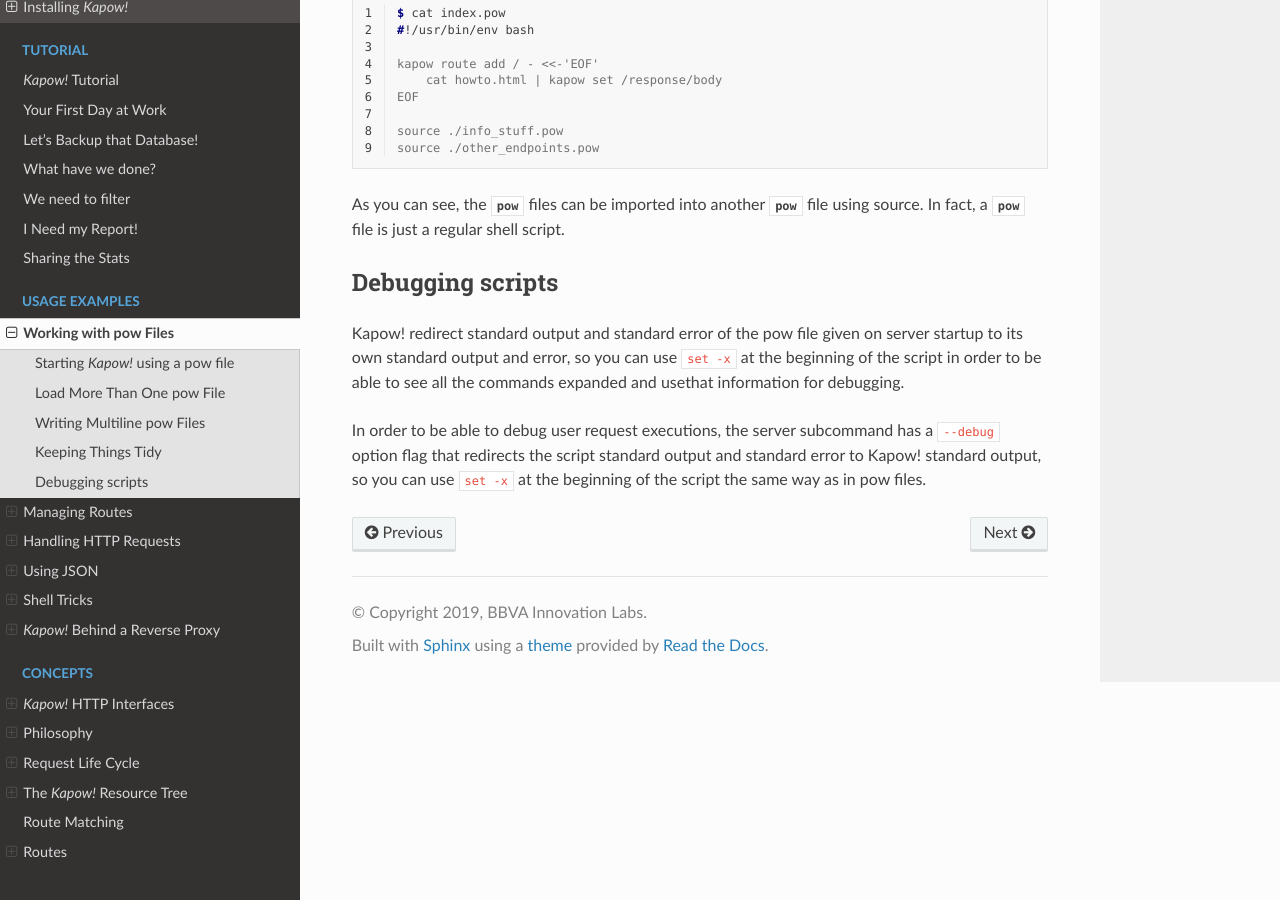
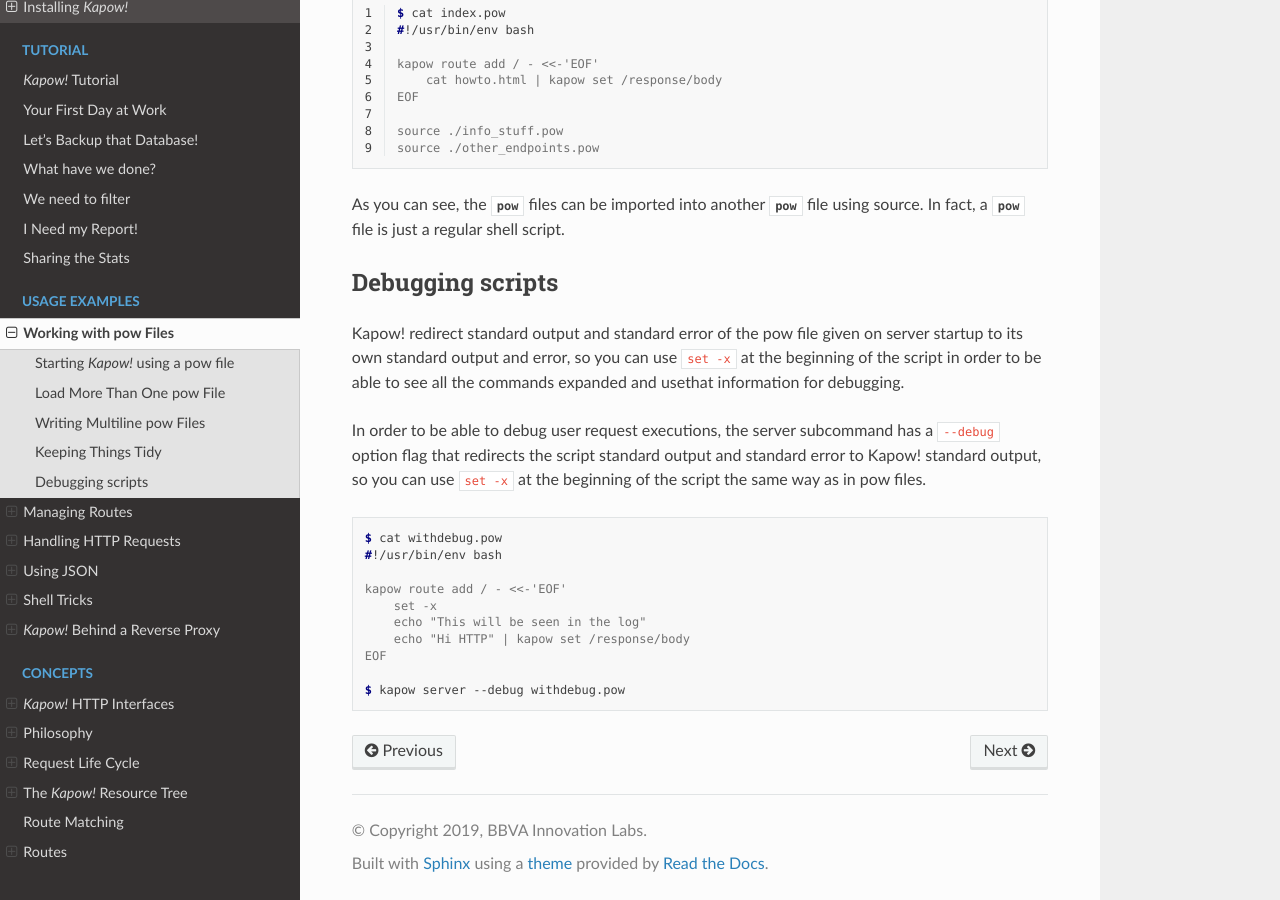
Before and after one commit to BBVA/kapow, a Sphinx documentation site: the page built from docs/source/examples/working_with_pow_files.rst, in a window 1280 px wide and 900 px high, scrolled down 1539 px. Built offline with Sphinx 7.4.7 and the Read the Docs theme 2.0.0, drawn with Linux system fonts in a browser that asks for light colours.

Commit message:
doc: Debugging bash example

```diff
--- a/docs/source/examples/working_with_pow_files.rst
+++ b/docs/source/examples/working_with_pow_files.rst
@@ -108,3 +108,17 @@
 a ``--debug`` option flag that redirects the script standard output and standard error
 to Kapow! standard output, so you can use ``set -x`` at the beginning of the script
 the same way as in pow files.
+
+
+.. code-block:: console
+
+    $ cat withdebug.pow
+    #!/usr/bin/env bash
+
+    kapow route add / - <<-'EOF'
+        set -x
+        echo "This will be seen in the log"
+    	echo "Hi HTTP" | kapow set /response/body
+    EOF
+
+    $ kapow server --debug withdebug.pow
```
